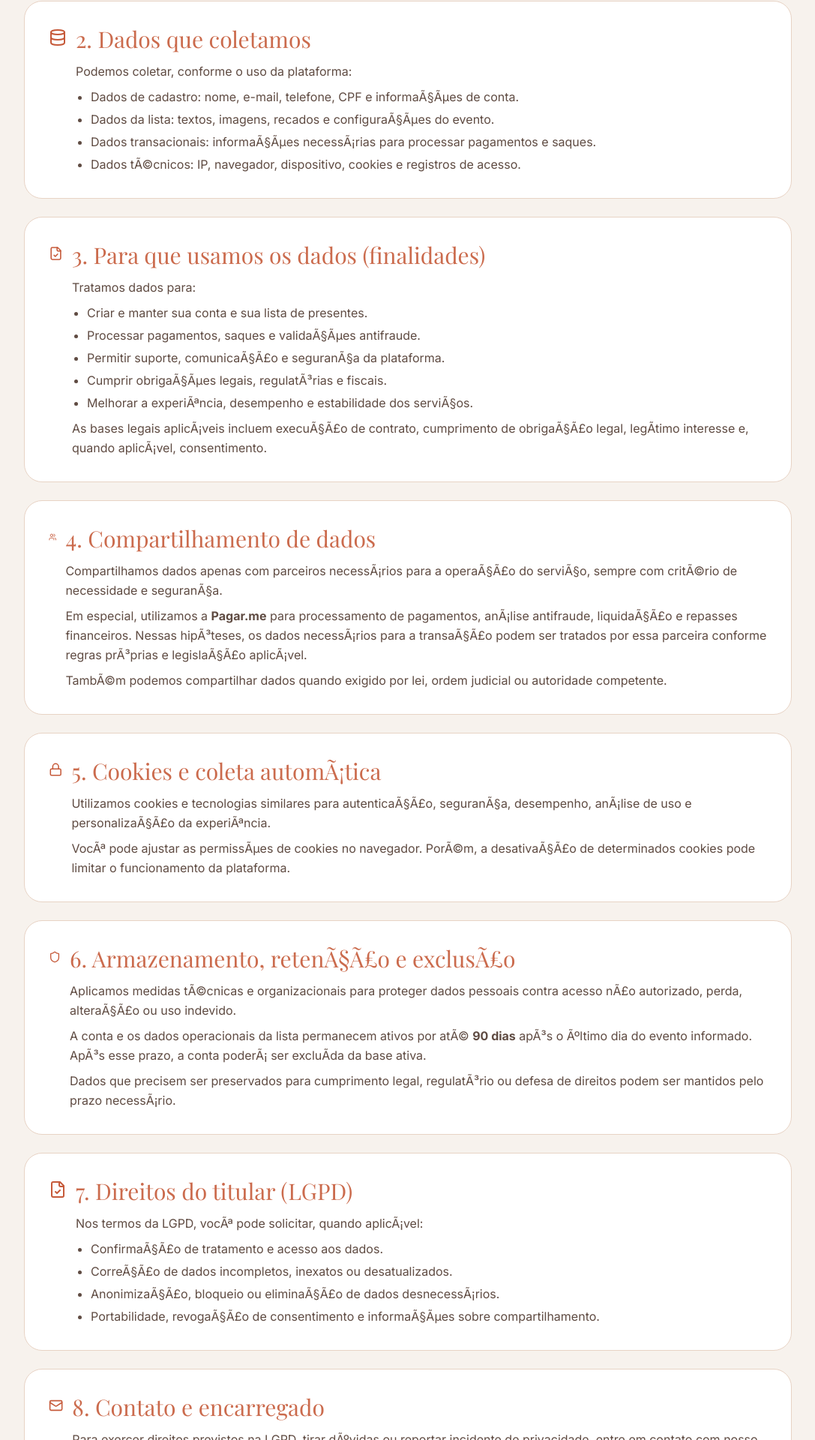
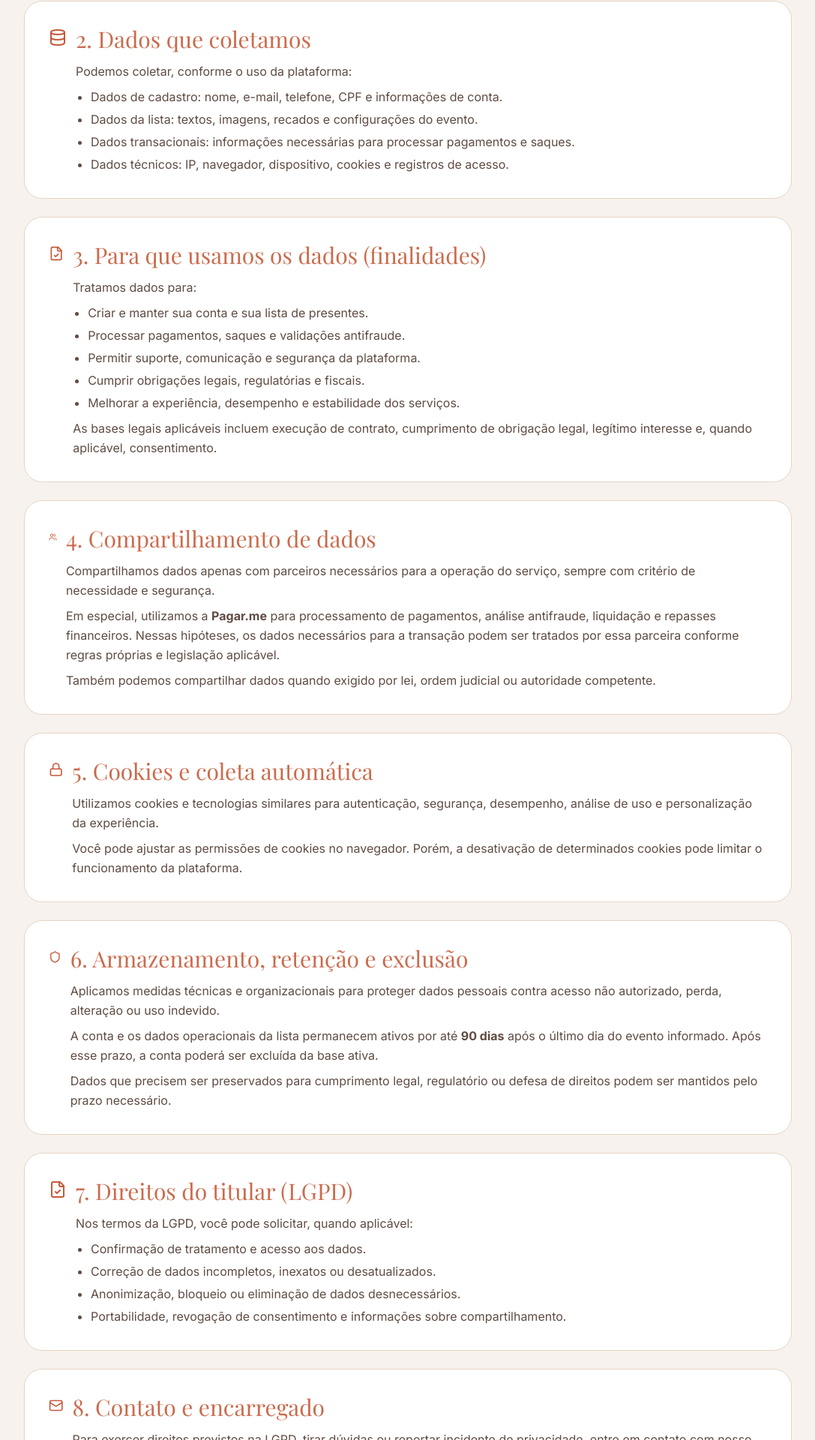
Before and after one commit to lumieconvites-netizen/lumie-presentes, a Next.js app: page /privacidade in a window 1280 px wide. Shown: the part 758-2678 px from the top of the page at 75% size, without its empty margins (96-1183 px from the left). Built offline with nearby package versions, Linux system fonts and the light colour scheme; no server answers.

Commit message:
fix(copy): update only Lumie to Lumiê in terms and privacy

```diff
--- a/app/(marketing)/privacidade/page.tsx
+++ b/app/(marketing)/privacidade/page.tsx
@@ -5,12 +5,12 @@ export default function PrivacidadePage() {
     <main className="bg-[#f7f2ed] text-[#2b2422]">
       <section className="border-y border-[#ead6c8] bg-gradient-to-b from-[#f7f2ed] to-[#f2e6dc]">
         <div className="container mx-auto px-6 py-16 md:py-20 text-center">
-          <h1 className="font-display text-4xl md:text-6xl text-primary leading-tight">PolÃ­tica de Privacidade</h1>
+          <h1 className="font-display text-4xl md:text-6xl text-primary leading-tight">Política de Privacidade</h1>
           <p className="mx-auto mt-5 max-w-4xl text-lg md:text-xl text-[#5f4b42] leading-relaxed">
-            Esta PolÃ­tica explica como a Lumiê coleta, utiliza, compartilha e protege seus dados pessoais no uso da
+            Esta Política explica como a Lumi&ecirc; coleta, utiliza, compartilha e protege seus dados pessoais no uso da
             plataforma.
           </p>
-          <p className="mt-5 text-sm text-[#7a665c]">Ãšltima atualizaÃ§Ã£o: 19 de fevereiro de 2026</p>
+          <p className="mt-5 text-sm text-[#7a665c]">Última atualização: 19 de fevereiro de 2026</p>
         </div>
       </section>
 
@@ -20,8 +20,8 @@ export default function PrivacidadePage() {
             <h2 className="font-display text-3xl text-primary">1. Quem somos</h2>
             <div className="mt-4 space-y-2 text-[#5f4b42] leading-relaxed">
               <p>
-                A <strong>LumiÃª Convites</strong>, inscrita no CNPJ <strong>62.076.127/0001-41</strong>, Ã© a responsÃ¡vel
-                pelo tratamento dos dados pessoais no contexto da plataforma Lumiê.
+                A <strong>Lumiê Convites</strong>, inscrita no CNPJ <strong>62.076.127/0001-41</strong>, é a responsável
+                pelo tratamento dos dados pessoais no contexto da plataforma Lumi&ecirc;.
               </p>
               <p>
                 Contato: <strong>contato@lumie.com.br</strong> e <strong>(16) 98187-3064</strong>.
@@ -42,10 +42,10 @@ export default function PrivacidadePage() {
                   <div className="mt-3 space-y-2 text-[#5f4b42] leading-relaxed">
                     <p>Podemos coletar, conforme o uso da plataforma:</p>
                     <ul className="list-disc pl-5 space-y-1">
-                      <li>Dados de cadastro: nome, e-mail, telefone, CPF e informaÃ§Ãµes de conta.</li>
-                      <li>Dados da lista: textos, imagens, recados e configuraÃ§Ãµes do evento.</li>
-                      <li>Dados transacionais: informaÃ§Ãµes necessÃ¡rias para processar pagamentos e saques.</li>
-                      <li>Dados tÃ©cnicos: IP, navegador, dispositivo, cookies e registros de acesso.</li>
+                      <li>Dados de cadastro: nome, e-mail, telefone, CPF e informações de conta.</li>
+                      <li>Dados da lista: textos, imagens, recados e configurações do evento.</li>
+                      <li>Dados transacionais: informações necessárias para processar pagamentos e saques.</li>
+                      <li>Dados técnicos: IP, navegador, dispositivo, cookies e registros de acesso.</li>
                     </ul>
                   </div>
                 </div>
@@ -61,14 +61,14 @@ export default function PrivacidadePage() {
                     <p>Tratamos dados para:</p>
                     <ul className="list-disc pl-5 space-y-1">
                       <li>Criar e manter sua conta e sua lista de presentes.</li>
-                      <li>Processar pagamentos, saques e validaÃ§Ãµes antifraude.</li>
-                      <li>Permitir suporte, comunicaÃ§Ã£o e seguranÃ§a da plataforma.</li>
-                      <li>Cumprir obrigaÃ§Ãµes legais, regulatÃ³rias e fiscais.</li>
-                      <li>Melhorar a experiÃªncia, desempenho e estabilidade dos serviÃ§os.</li>
+                      <li>Processar pagamentos, saques e validações antifraude.</li>
+                      <li>Permitir suporte, comunicação e segurança da plataforma.</li>
+                      <li>Cumprir obrigações legais, regulatórias e fiscais.</li>
+                      <li>Melhorar a experiência, desempenho e estabilidade dos serviços.</li>
                     </ul>
                     <p>
-                      As bases legais aplicÃ¡veis incluem execuÃ§Ã£o de contrato, cumprimento de obrigaÃ§Ã£o legal, legÃ­timo
-                      interesse e, quando aplicÃ¡vel, consentimento.
+                      As bases legais aplicáveis incluem execução de contrato, cumprimento de obrigação legal, legítimo
+                      interesse e, quando aplicável, consentimento.
                     </p>
                   </div>
                 </div>
@@ -82,16 +82,16 @@ export default function PrivacidadePage() {
                   <h2 className="font-display text-3xl text-primary">4. Compartilhamento de dados</h2>
                   <div className="mt-3 space-y-2 text-[#5f4b42] leading-relaxed">
                     <p>
-                      Compartilhamos dados apenas com parceiros necessÃ¡rios para a operaÃ§Ã£o do serviÃ§o, sempre com
-                      critÃ©rio de necessidade e seguranÃ§a.
+                      Compartilhamos dados apenas com parceiros necessários para a operação do serviço, sempre com
+                      critério de necessidade e segurança.
                     </p>
                     <p>
-                      Em especial, utilizamos a <strong>Pagar.me</strong> para processamento de pagamentos, anÃ¡lise
-                      antifraude, liquidaÃ§Ã£o e repasses financeiros. Nessas hipÃ³teses, os dados necessÃ¡rios para a
-                      transaÃ§Ã£o podem ser tratados por essa parceira conforme regras prÃ³prias e legislaÃ§Ã£o aplicÃ¡vel.
+                      Em especial, utilizamos a <strong>Pagar.me</strong> para processamento de pagamentos, análise
+                      antifraude, liquidação e repasses financeiros. Nessas hipóteses, os dados necessários para a
+                      transação podem ser tratados por essa parceira conforme regras próprias e legislação aplicável.
                     </p>
                     <p>
-                      TambÃ©m podemos compartilhar dados quando exigido por lei, ordem judicial ou autoridade competente.
+                      Também podemos compartilhar dados quando exigido por lei, ordem judicial ou autoridade competente.
                     </p>
                   </div>
                 </div>
@@ -102,14 +102,14 @@ export default function PrivacidadePage() {
               <div className="flex items-start gap-3">
                 <Lock className="mt-1 h-6 w-6 text-[#c65a3a]" />
                 <div>
-                  <h2 className="font-display text-3xl text-primary">5. Cookies e coleta automÃ¡tica</h2>
+                  <h2 className="font-display text-3xl text-primary">5. Cookies e coleta automática</h2>
                   <div className="mt-3 space-y-2 text-[#5f4b42] leading-relaxed">
                     <p>
-                      Utilizamos cookies e tecnologias similares para autenticaÃ§Ã£o, seguranÃ§a, desempenho, anÃ¡lise de
-                      uso e personalizaÃ§Ã£o da experiÃªncia.
+                      Utilizamos cookies e tecnologias similares para autenticação, segurança, desempenho, análise de
+                      uso e personalização da experiência.
                     </p>
                     <p>
-                      VocÃª pode ajustar as permissÃµes de cookies no navegador. PorÃ©m, a desativaÃ§Ã£o de determinados
+                      Você pode ajustar as permissões de cookies no navegador. Porém, a desativação de determinados
                       cookies pode limitar o funcionamento da plataforma.
                     </p>
                   </div>
@@ -121,19 +121,19 @@ export default function PrivacidadePage() {
               <div className="flex items-start gap-3">
                 <Shield className="mt-1 h-6 w-6 text-[#c65a3a]" />
                 <div>
-                  <h2 className="font-display text-3xl text-primary">6. Armazenamento, retenÃ§Ã£o e exclusÃ£o</h2>
+                  <h2 className="font-display text-3xl text-primary">6. Armazenamento, retenção e exclusão</h2>
                   <div className="mt-3 space-y-2 text-[#5f4b42] leading-relaxed">
                     <p>
-                      Aplicamos medidas tÃ©cnicas e organizacionais para proteger dados pessoais contra acesso nÃ£o
-                      autorizado, perda, alteraÃ§Ã£o ou uso indevido.
+                      Aplicamos medidas técnicas e organizacionais para proteger dados pessoais contra acesso não
+                      autorizado, perda, alteração ou uso indevido.
                     </p>
                     <p>
-                      A conta e os dados operacionais da lista permanecem ativos por atÃ© <strong>90 dias</strong> apÃ³s o
-                      Ãºltimo dia do evento informado. ApÃ³s esse prazo, a conta poderÃ¡ ser excluÃ­da da base ativa.
+                      A conta e os dados operacionais da lista permanecem ativos por até <strong>90 dias</strong> após o
+                      último dia do evento informado. Após esse prazo, a conta poderá ser excluída da base ativa.
                     </p>
                     <p>
-                      Dados que precisem ser preservados para cumprimento legal, regulatÃ³rio ou defesa de direitos podem
-                      ser mantidos pelo prazo necessÃ¡rio.
+                      Dados que precisem ser preservados para cumprimento legal, regulatório ou defesa de direitos podem
+                      ser mantidos pelo prazo necessário.
                     </p>
                   </div>
                 </div>
@@ -146,12 +146,12 @@ export default function PrivacidadePage() {
                 <div>
                   <h2 className="font-display text-3xl text-primary">7. Direitos do titular (LGPD)</h2>
                   <div className="mt-3 space-y-2 text-[#5f4b42] leading-relaxed">
-                    <p>Nos termos da LGPD, vocÃª pode solicitar, quando aplicÃ¡vel:</p>
+                    <p>Nos termos da LGPD, você pode solicitar, quando aplicável:</p>
                     <ul className="list-disc pl-5 space-y-1">
-                      <li>ConfirmaÃ§Ã£o de tratamento e acesso aos dados.</li>
-                      <li>CorreÃ§Ã£o de dados incompletos, inexatos ou desatualizados.</li>
-                      <li>AnonimizaÃ§Ã£o, bloqueio ou eliminaÃ§Ã£o de dados desnecessÃ¡rios.</li>
-                      <li>Portabilidade, revogaÃ§Ã£o de consentimento e informaÃ§Ãµes sobre compartilhamento.</li>
+                      <li>Confirmação de tratamento e acesso aos dados.</li>
+                      <li>Correção de dados incompletos, inexatos ou desatualizados.</li>
+                      <li>Anonimização, bloqueio ou eliminação de dados desnecessários.</li>
+                      <li>Portabilidade, revogação de consentimento e informações sobre compartilhamento.</li>
                     </ul>
                   </div>
                 </div>
@@ -164,7 +164,7 @@ export default function PrivacidadePage() {
                 <div>
                   <h2 className="font-display text-3xl text-primary">8. Contato e encarregado</h2>
                   <p className="mt-3 text-[#5f4b42] leading-relaxed">
-                    Para exercer direitos previstos na LGPD, tirar dÃºvidas ou reportar incidente de privacidade, entre
+                    Para exercer direitos previstos na LGPD, tirar dúvidas ou reportar incidente de privacidade, entre
                     em contato com nosso canal: <strong>contato@lumie.com.br</strong>.
                   </p>
                 </div>
@@ -172,10 +172,10 @@ export default function PrivacidadePage() {
             </article>
 
             <article className="rounded-3xl border border-[#e8d3c5] bg-[#fff8f3] p-7 md:p-8">
-              <h2 className="font-display text-3xl text-primary">9. AtualizaÃ§Ãµes desta PolÃ­tica</h2>
+              <h2 className="font-display text-3xl text-primary">9. Atualizações desta Política</h2>
               <p className="mt-3 text-[#5f4b42] leading-relaxed">
-                Esta PolÃ­tica pode ser atualizada para refletir melhorias de serviÃ§o, exigÃªncias legais e ajustes
-                operacionais. A versÃ£o vigente serÃ¡ sempre disponibilizada nesta pÃ¡gina com data de atualizaÃ§Ã£o.
+                Esta Política pode ser atualizada para refletir melhorias de serviço, exigências legais e ajustes
+                operacionais. A versão vigente será sempre disponibilizada nesta página com data de atualização.
               </p>
             </article>
           </div>
```
Also changed, not shown: app/(marketing)/termos/page.tsx (+6 -6 lines).
